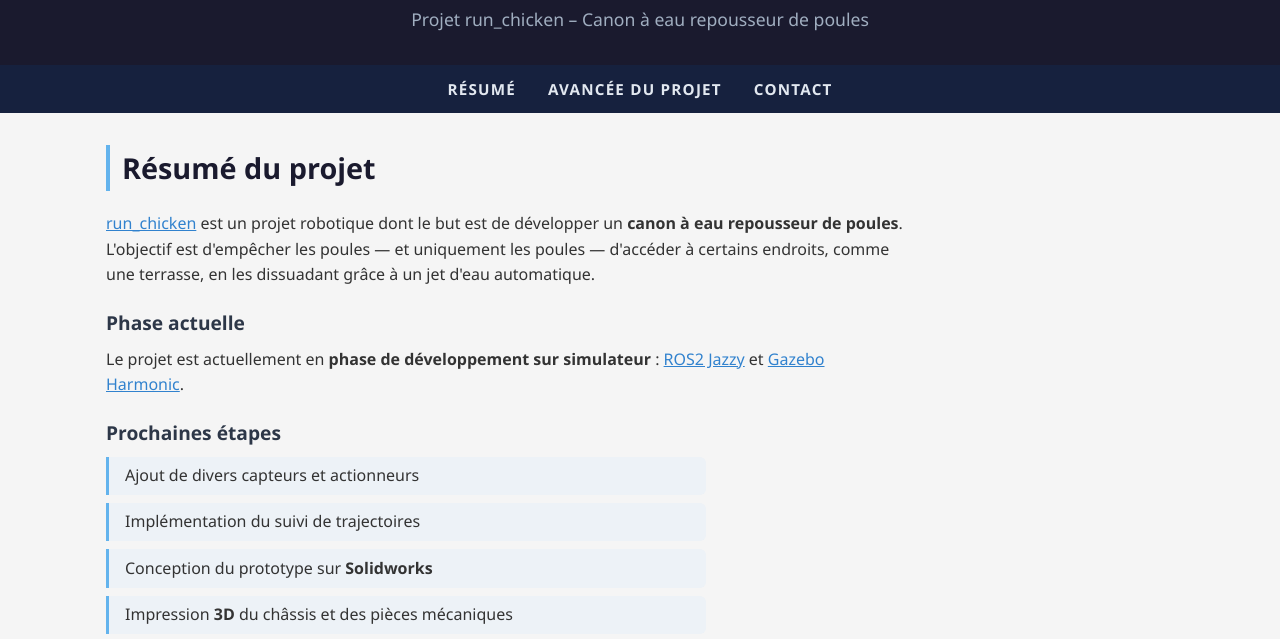
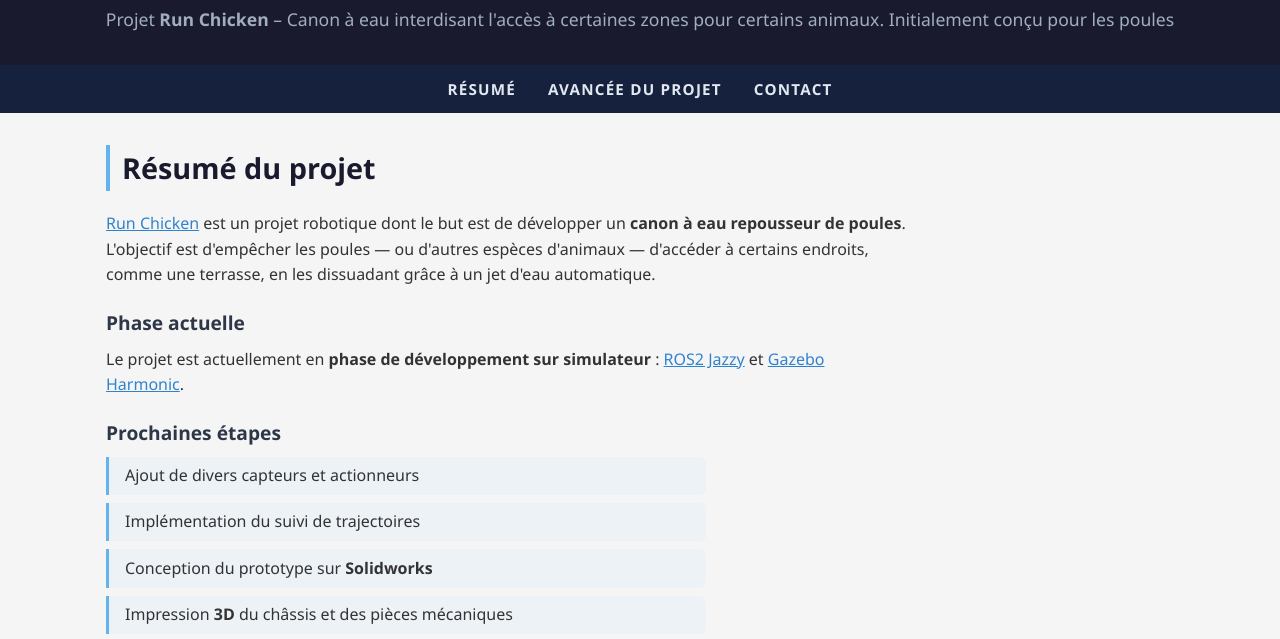
Before and after one commit to nico-branas/nico-branas.github.io, a plain HTML site: page index.html in a window 1280 px wide. Shown: the part 123-762 px from the top of the page. Drawn offline with Linux system fonts and the light colour scheme.

Commit message:
Revise project description and update link text
Updated project description and links for clarity.

```diff
--- a/index.html
+++ b/index.html
@@ -10,7 +10,8 @@
 
   <header>
     <h1>Nicolas Branas</h1>
-    <p class="subtitle">Projet run_chicken – Canon à eau repousseur de poules</p>
+    <p class="subtitle">Projet <strong>Run Chicken</strong> – Canon à eau interdisant l'accès à certaines zones pour certains animaux.
+      Initialement conçu pour les poules</p>
   </header>
 
   <nav>
@@ -26,9 +27,9 @@
       <h2>Résumé du projet</h2>
 
       <p>
-        <a href="https://github.com/nico-branas/run_chicken" target="_blank" rel="noopener noreferrer">run_chicken</a>
+        <a href="https://github.com/nico-branas/run_chicken" target="_blank" rel="noopener noreferrer">Run Chicken</a>
         est un projet robotique dont le but est de développer un <strong>canon à eau repousseur de poules</strong>.
-        L'objectif est d'empêcher les poules — et uniquement les poules — d'accéder à certains endroits,
+        L'objectif est d'empêcher les poules — ou d'autres espèces d'animaux — d'accéder à certains endroits,
         comme une terrasse, en les dissuadant grâce à un jet d'eau automatique.
       </p>
 
```
